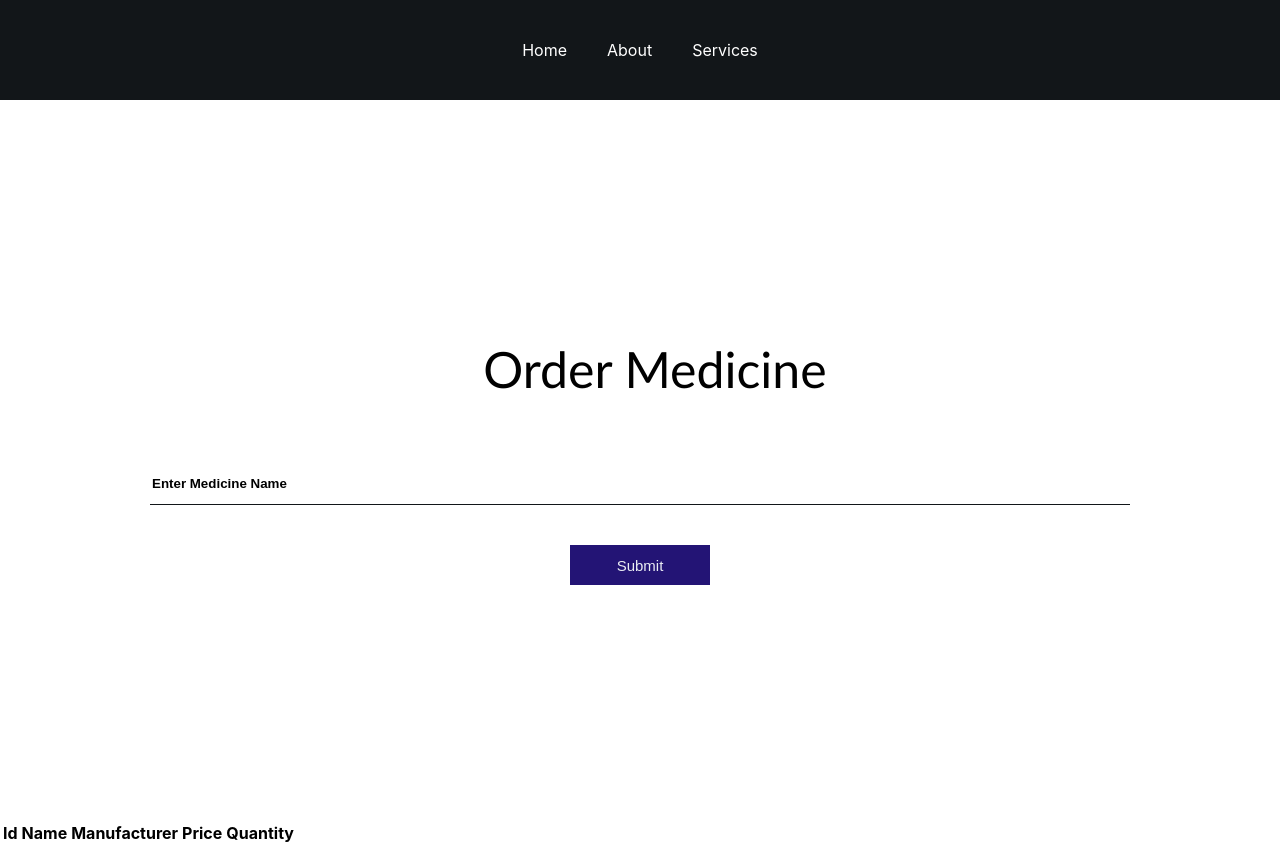
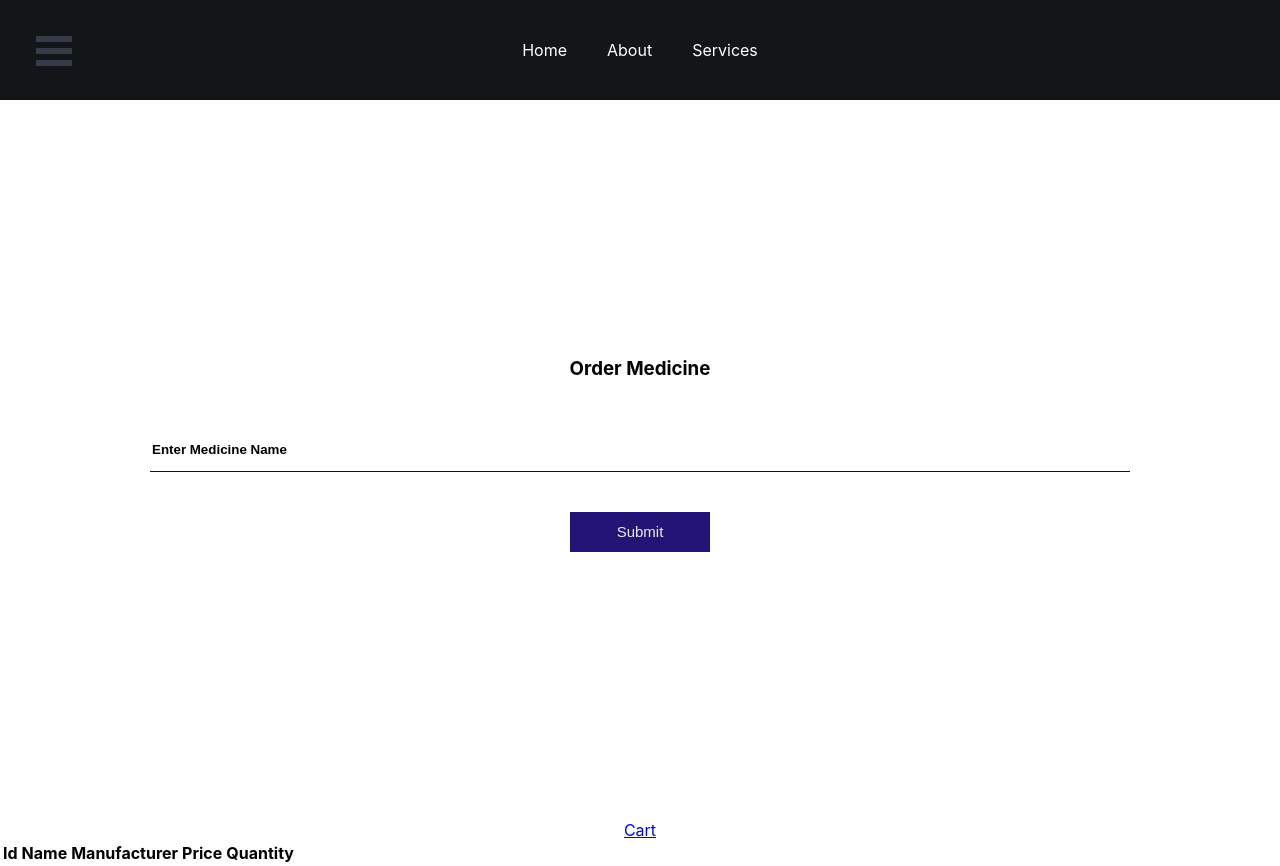
Before and after one commit to piyushjojo/project-igi-frontend, a React (Create React App) app in the folder Frontend/: page /order in a window 1280 px wide. Built offline with nearby package versions, Linux system fonts and the light colour scheme; the HTML template or start-up script is replaced by a standard one.

Commit message:
order medicine partial 2

```diff
--- a/Frontend/src/App.js
+++ b/Frontend/src/App.js
@@ -11,10 +11,16 @@ import Profile from "./pages/Profile";
 import ChangePassword from "./pages/ChangePassword";
 import PatientSignUp from "./pages/PatientSignUp";
 import OrderMed from "./pages/OrderMed";
+import Cart from "./pages/Cart";
+import { useState } from "react";
+
+import AppContext from "./Components/context";
 
 function App() {
+  const [orderlist,setOrderlist]=useState([]);
   return (
-    <div className="App">
+    <AppContext.Provider value={{orderlist:orderlist, setOrderlist:setOrderlist}}>
+      <div className="App">
       <BrowserRouter>
         <Navbar />
         <Routes>
@@ -36,9 +42,12 @@ function App() {
           <Route exact path="changePassword" element={<ChangePassword />} />
           <Route exact path="signup" element={<PatientSignUp />} />
           <Route exact path="order" element={<OrderMed />} />
+          <Route exact path="cart" element={<Cart />} />
         </Routes>
       </BrowserRouter>
     </div>
+    </AppContext.Provider>
+
   );
 }
 
--- a/Frontend/src/Components/AddToCart.js
+++ /dev/null
@@ -1,74 +0,0 @@
-import { useState } from "react";
-import patientService from "../services/patientService";
-
-function AddToCart(props){
-const [id,setId]=useState(0);
-const [quantity,setQuantity]=useState(0);
-
-
-	var addToCart = (e)=>{
-		// setData(e.target.value)
-		setId(props.med.id);
-		setQuantity(props.qty);
-
-		console.log(props+" fygg");
-		console.log(props+" gdjkl");
-		console.log(e.target.value+" jhbhu");
-		const medicine={id,quantity}
-		console.log(medicine+" bah");
-
-
-		patientService.medicineAddCart(medicine).then(
-			(response) => {
-
-			  console.log("success");
-			  console.log(response);
-
-			//   localStorage.setItem("token", response.data.token);
-			//   localStorage.setItem("id", response.data.id);
-			//   localStorage.setItem("name", response.data.name);
-
-			//   console.log(localStorage.getItem("id"));
-			//   console.log(localStorage.getItem("name"));
-			//   window.location.href = "/dashboard";
-			},(error) => {
-				// alert("Invalid Login Details", error);
-				// toast.error("invalid login");
-				console.log(error);
-				console.log("Error");
-			  }
-			  );
-	}
-	/*
-	    patientService.signin(login).then(
-      (response) => {
-        console.log(email);
-        console.log(password);
-        console.log("success");
-        console.log(response);
-
-        localStorage.setItem("token", response.data.token);
-        localStorage.setItem("id", response.data.id);
-        localStorage.setItem("name", response.data.name);
-
-        console.log(localStorage.getItem("id"));
-        console.log(localStorage.getItem("name"));
-        window.location.href = "/dashboard";
-      },
-      (error) => {
-        alert("Invalid Login Details", error);
-        toast.error("invalid login");
-        console.log(error);
-        console.log("Error");
-      }
-    );
-  };
-	*/
-
-	return(
-		<div>
-			<button className="btn btn-primary" onClick={addToCart}>Add To Cart</button>
-		</div>
-	)
-}
-export default AddToCart
--- a/Frontend/src/Components/MedicineList.js
+++ b/Frontend/src/Components/MedicineList.js
@@ -1,16 +1,17 @@
 import TableRow from "./TableRow";
 
+import { Link } from "react-router-dom";
+
 function MedicineList(props){
-    console.log(props.medList[0]+"Abs")
-    // return(
-    //     <ol>
-    //         {props.medList.map((item)=>{
-    //             return <li>{item.name}</li>
-    //         })}
-    //     </ol>
-    // );
+
+
+
     return(
-		<table className="table table-hover table-striped table-dark">
+		<div>
+			<div>
+          		<Link to="/cart"> Cart </Link>
+        	</div>
+			<table className="table table-hover table-striped table-dark">
 			<thead>
 				<tr>
                     <th>Id</th>
@@ -23,10 +24,13 @@ function MedicineList(props){
 			</thead>
 			<tbody>
 				{props.medList.map((item)=>
-					 <TableRow med={item}/>
+					 <TableRow med={item} />
 				)}
 			</tbody>
 		</table>
+
+		</div>
+
 	)
 }
 export default MedicineList;
--- a/Frontend/src/Components/TableRow.js
+++ b/Frontend/src/Components/TableRow.js
@@ -1,19 +1,64 @@
-import { useState } from "react";
-import AddToCart from "./AddToCart";
+import { useState ,useContext} from "react";
+import patientService from "../services/patientService";
+import AppContext from "./context";
+
+// import AddToCart from "./AddToCart";
 function TableRow(props){
 	const [quantity,setQuantity]=useState(0);
-	console.log(quantity+" tablerow");
-	console.log(props.med.id);
+	const [med,setMed]=useState();
+	var appctx=useContext(AppContext);
+
+
+
+	var setter=(e)=>{
+		setMed(props.med);
+		setQuantity(e.target.value);
+	}
+
+	var addToCart = (e)=>{
+
+		e.preventDefault();
+
+		var medicine={med,quantity};
+		// console.log(medicine.id+" "+medicine.quantity);
+		appctx.setOrderlist((orderlist)=>{
+			console.log();
+			var a=orderlist;
+			if(orderlist.filter(
+				item=>item.med.id==props.med.id
+			).length==0){
+				a=[...orderlist,medicine]
+			}else if(orderlist.filter(
+				item=>item.med.id==props.med.id
+			)[0].quantity!=quantity){
+				orderlist.filter(
+					item=>item.med.id==props.med.id
+				)[0].quantity=quantity;
+			}
+
+
+			localStorage.setItem("med_orderlist",a);
+			return a;
+		});
+
+		localStorage.setItem("med_qty",quantity);
+
+	}
 	return(
+
 			<tr>
 				<td>{props.med.id}</td>
 				<td>{props.med.name}</td>
 				<td>{props.med.manufacturer}</td>
 				<td>{props.med.price}</td>
 				<td><input type="number" min="1" id="quantity" name="quantity" value={quantity}
-				onChange={(e) => setQuantity(e.target.value)}></input></td>
-				<td><AddToCart med={props.med} qty={quantity}/></td>
+				onChange={setter}></input></td>
+				{/* <td><AddToCart med={props.med} qty={quantity}/></td> */}
+				<td><button className="btn btn-primary" onClick={addToCart}>Add To Cart</button></td>
 			</tr>
+
+
+
 	)
 }
 
--- /dev/null
+++ b/Frontend/src/Components/context.js
@@ -0,0 +1,4 @@
+import { createContext } from "react";
+
+var AppContext=createContext({})
+export default AppContext;
--- /dev/null
+++ b/Frontend/src/pages/Cart.js
@@ -0,0 +1,58 @@
+import { useEffect,useContext,useState } from "react";
+import AppContext from "../Components/context";
+import { Link } from "react-router-dom";
+import patientService from "../services/patientService";
+
+
+function Cart(){
+
+var medicinelist=Array(localStorage.getItem("med_orderlist"));
+var medqty=localStorage.getItem("med_qty");
+var appctx=useContext(AppContext);
+const [orderlist,setOrderlist]=useState([]);
+
+    useEffect(()=>{
+        setOrderlist(appctx.orderlist);
+        console.log(appctx.orderlist);
+        console.log(medqty);
+    },[])
+    const checkOut = () => {
+
+
+        const data=appctx.orderlist;
+        var id = parseInt(localStorage.getItem("id"));
+        console.log(id+" "+typeof(id));
+
+
+        patientService.medicineAddCart(id,data).then(
+          (response) => {
+
+            console.log("success");
+            console.log(response);
+
+
+            // window.location.href = "/dashboard";
+          },
+          (error) => {
+
+            console.log(error);
+            console.log("Error");
+          }
+        );
+      };
+
+
+    return(
+		<div>
+            <div>
+                <Link to="/order"> Order </Link>
+            </div>
+               {orderlist.map(item=>{
+                    return <div><h2>{item.med.name}</h2>
+                            <h2>{item.quantity}</h2></div>
+               })}
+            <button className="btn btn-primary" onClick={checkOut}>Check Out</button>
+        </div>
+	)
+}
+export default Cart;
--- a/Frontend/src/pages/OrderMed.js
+++ b/Frontend/src/pages/OrderMed.js
@@ -17,6 +17,7 @@ import patientService from "../services/patientService";
 import MedicineList from "../Components/MedicineList";
 
 import "../styles/Contact.css";
+import Sidebar from "../Components/Sidebar";
 
 function OrderMed() {
   const [name, setName] = useState("");
@@ -26,7 +27,7 @@ function OrderMed() {
   const handleClick = () => {
 
 
-    localStorage.clear();
+
 
     // axios.post(`http://localhost:8080/patient/signin`, login)
     patientService.OrderMedicine(name).then(
@@ -50,11 +51,13 @@ function OrderMed() {
   };
 
   return (
-    <div className="col-8 container-fluid border border-3">
-      {/* </Navbar> */}
+    <div>
+      <Sidebar/>
+      <div className="col-8 container-fluid border border-3">
+
       <div className="contact">
         <div className="rightSide">
-          <h1>Order Medicine</h1>
+          <h3>Order Medicine</h3>
 
           <Form>
             <FormGroup className="mb-2 me-sm-2 mb-sm-0">
@@ -83,6 +86,8 @@ function OrderMed() {
       <MedicineList medList={medicine}/>
       {/* <Footer/> */}
     </div>
+    </div>
+
   );
 }
 
--- a/Frontend/src/services/patientService.js
+++ b/Frontend/src/services/patientService.js
@@ -32,8 +32,8 @@ const OrderMedicine=(data)=>{
   return patientClient.get(`/ordermed?name=${data}`);
 };
 
-const medicineAddCart=(data)=>{
-  return patientClient.get(`/ordermed?id=${data.id};quantity=${data.quantity}`);
+const medicineAddCart=(id,data)=>{
+  return patientClient.post(`/order/${id}`,data);
 };
 export default {
   signout,
```
Also changed, not shown: 1 other file (tests, documents, lock files or other folders).
